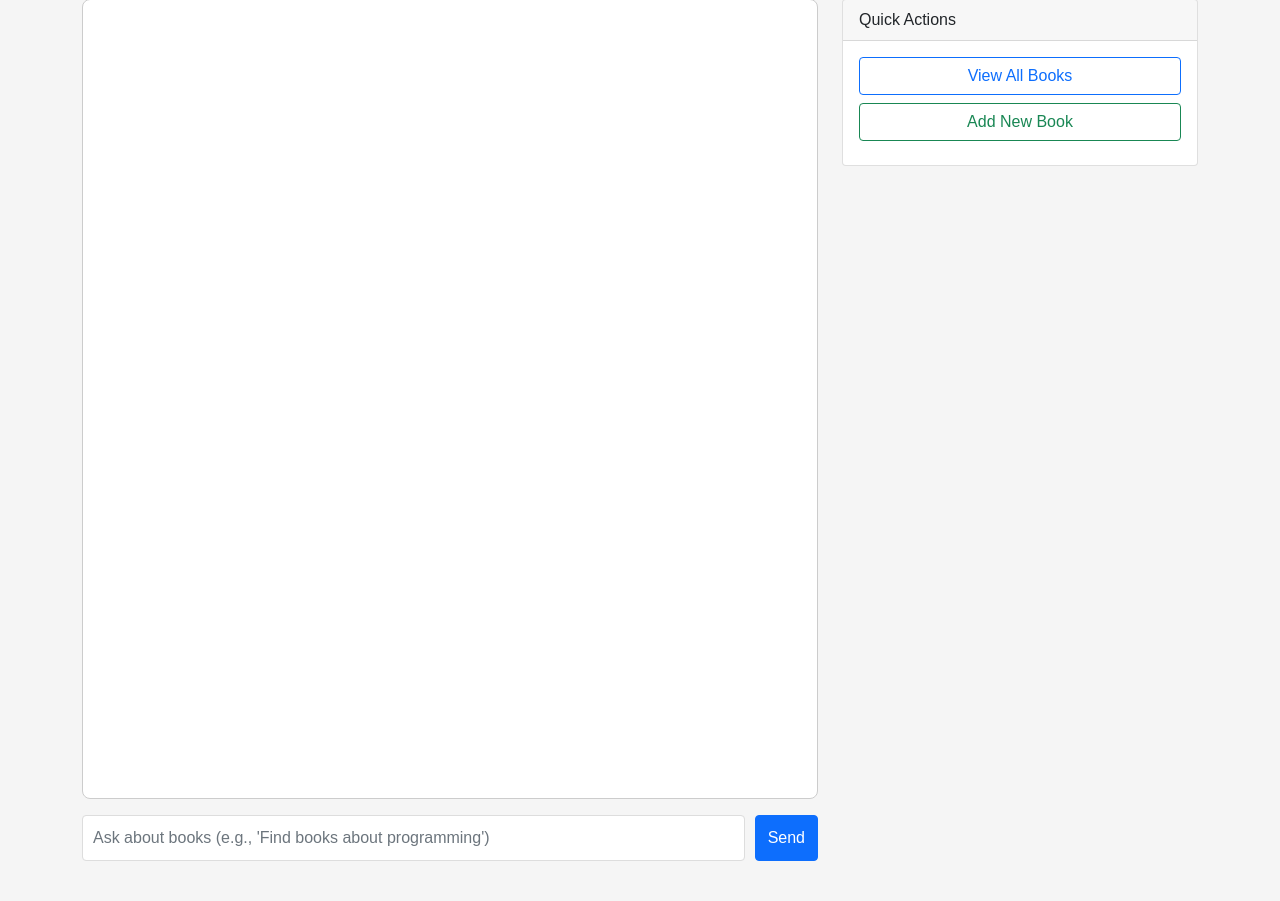
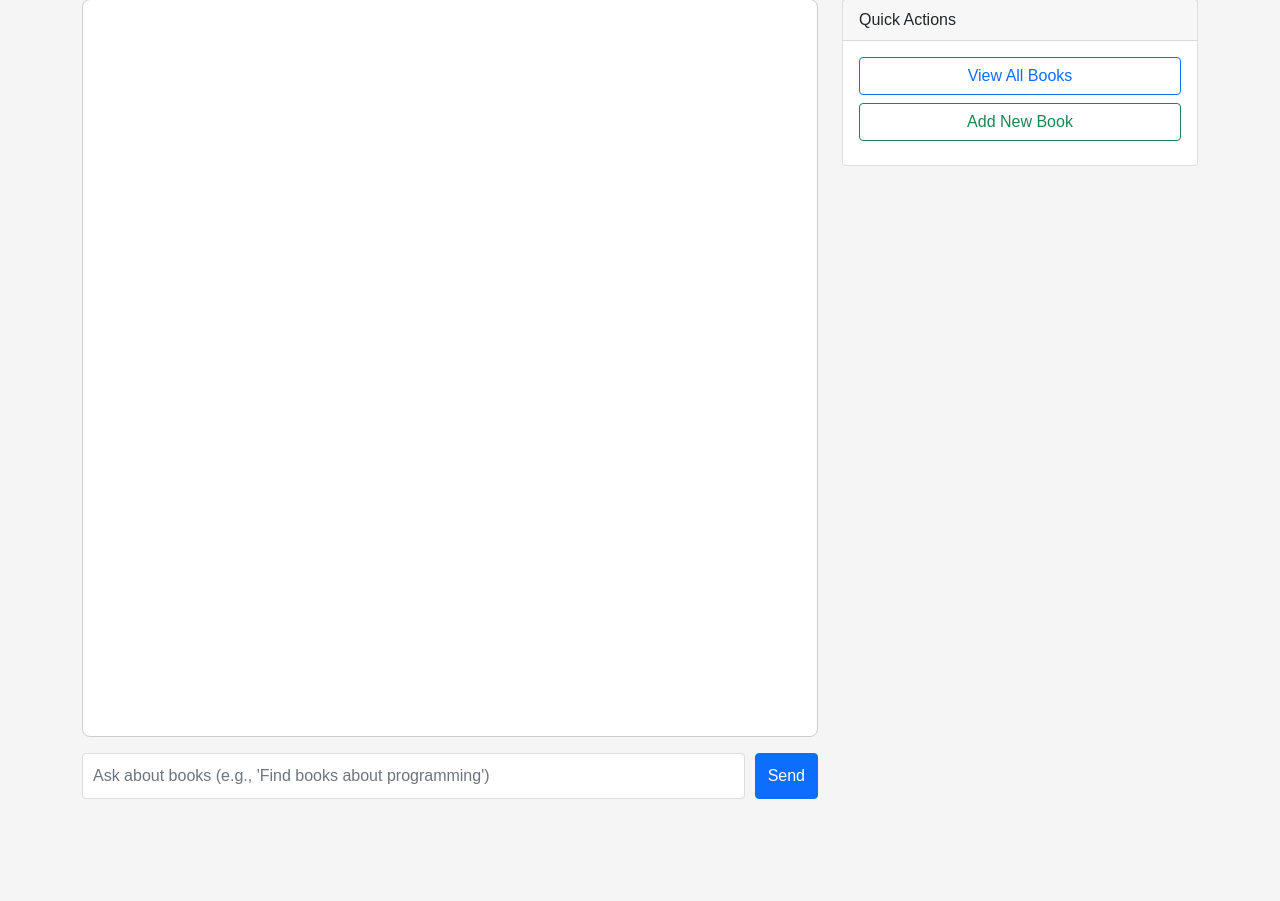
Before and after one commit to Siddanagowda/AI-Agent-Library-Management, a Flask app: page / in a window 1280 px wide. Shown: the part 141-1042 px from the top of the page. After the commit the page ends 940 px from the top, so only its background shows below. Run offline with Flask 2, Linux system fonts and the light colour scheme.

Commit message:
Update index.html

```diff
--- a/templates/index.html
+++ b/templates/index.html
@@ -14,7 +14,7 @@
             background-color: #f5f5f5;
         }
         .chat-container {
-            height: 800px;
+            height: 738px;
             overflow-y: auto;
             border: 1px solid #ccc;
             padding: 20px;
```
